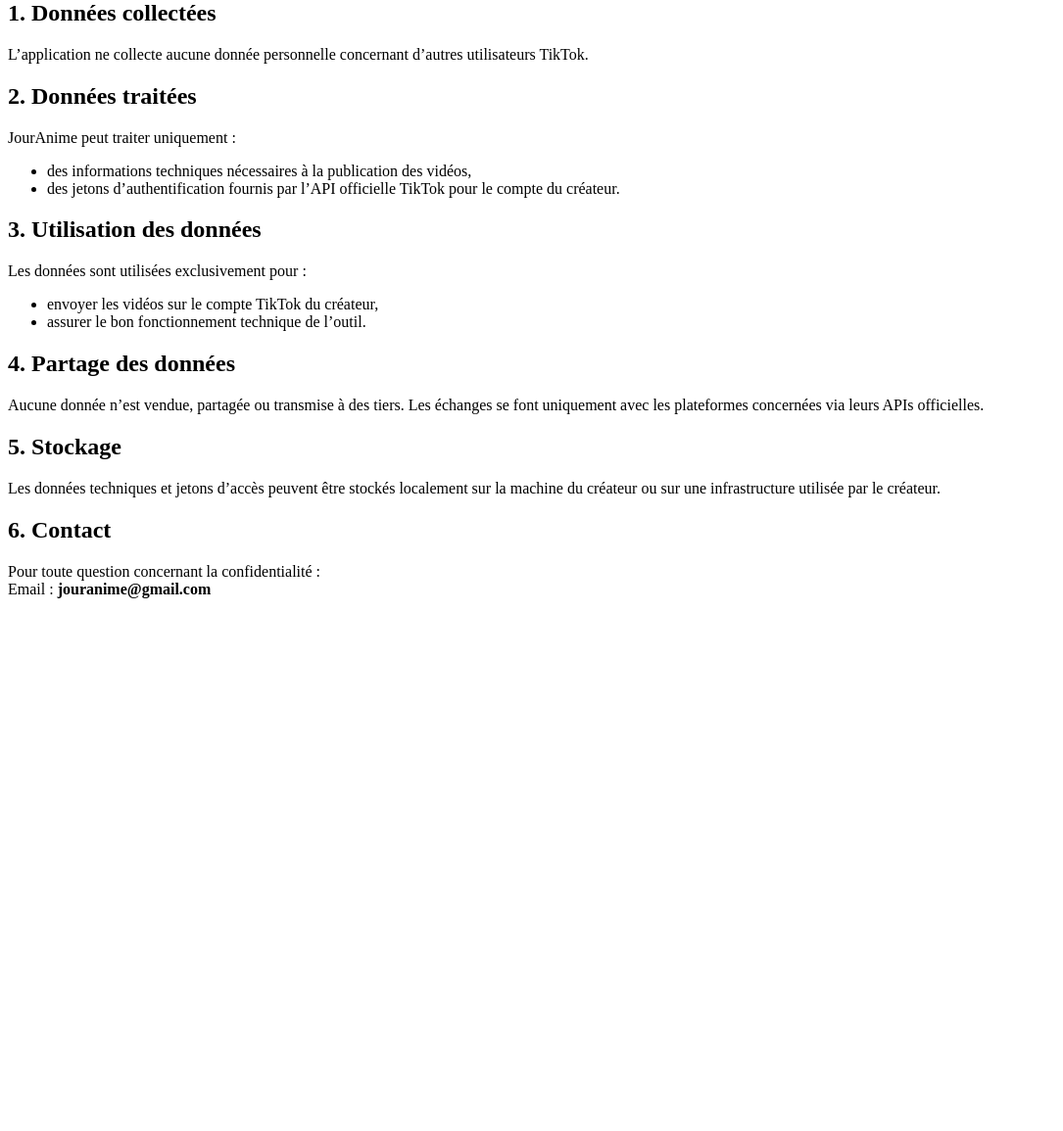
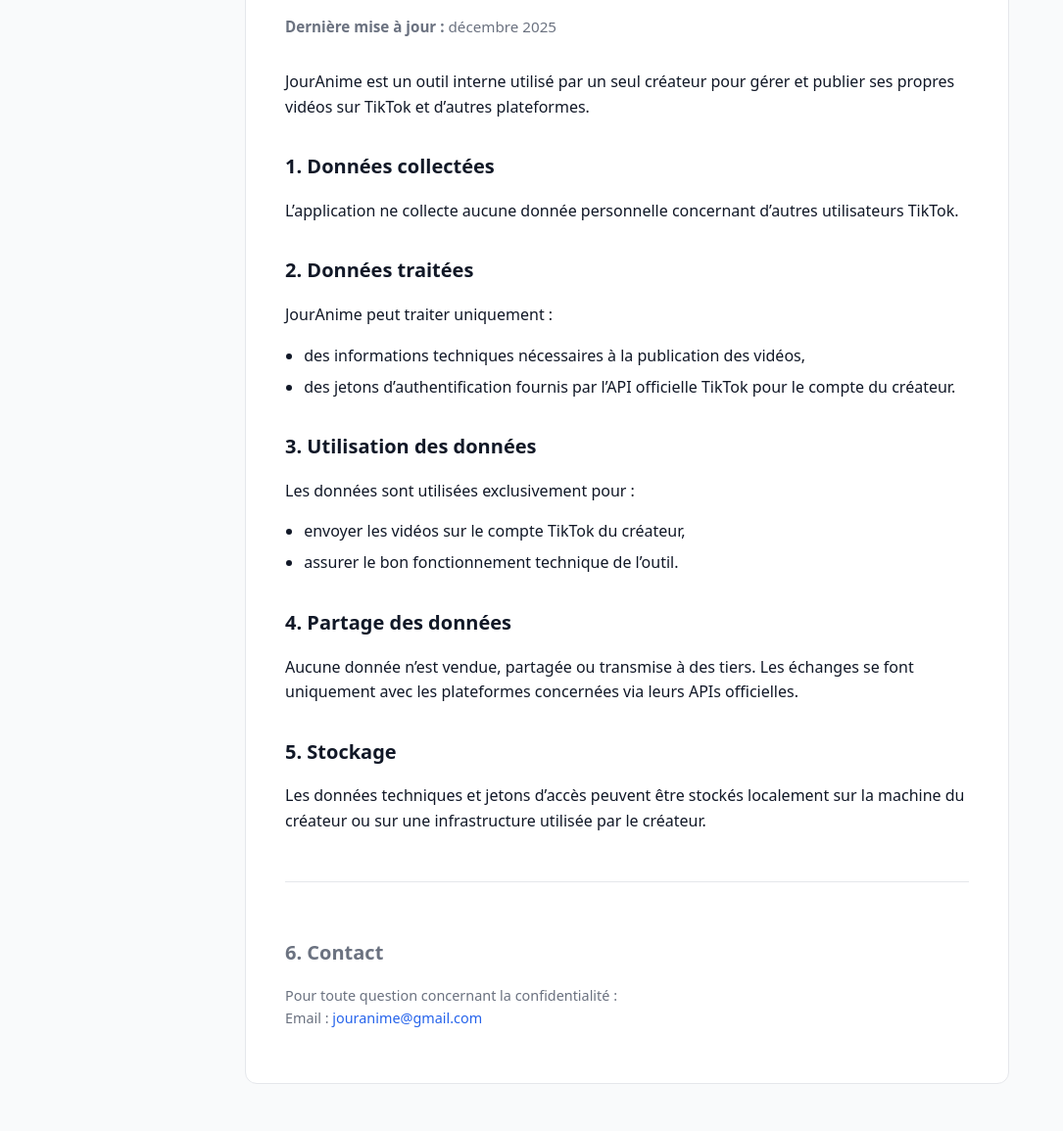
Before and after one commit to OrokaJemlargen/JourAnime.github.io, a plain HTML site: page privacy/index.html in a window 1280 px wide. Shown: the part 152-1307 px from the top of the page at 98% size, without its empty margins (0-1085 px from the left). Before the commit the page ends 800 px from the top, so only its background shows below. Drawn offline with Linux system fonts and the light colour scheme.

Commit message:
Update index.html

```diff
--- a/privacy/index.html
+++ b/privacy/index.html
@@ -4,36 +4,109 @@
   <meta charset="utf-8" />
   <meta name="viewport" content="width=device-width, initial-scale=1" />
   <title>Politique de confidentialité – JourAnime</title>
+
+  <style>
+    :root {
+      --bg: #f9fafb;
+      --card: #ffffff;
+      --text: #111827;
+      --muted: #6b7280;
+      --border: #e5e7eb;
+      --accent: #2563eb;
+    }
+
+    * {
+      box-sizing: border-box;
+    }
+
+    body {
+      margin: 0;
+      font-family: system-ui, -apple-system, BlinkMacSystemFont, "Segoe UI",
+                   Roboto, Helvetica, Arial, sans-serif;
+      background: var(--bg);
+      color: var(--text);
+      line-height: 1.6;
+    }
+
+    .container {
+      max-width: 820px;
+      margin: 48px auto;
+      padding: 0 20px;
+    }
+
+    .card {
+      background: var(--card);
+      border: 1px solid var(--border);
+      border-radius: 12px;
+      padding: 40px;
+    }
+
+    h1 {
+      margin-top: 0;
+      font-size: 2rem;
+    }
+
+    h2 {
+      margin-top: 2rem;
+      font-size: 1.25rem;
+    }
+
+    .meta {
+      color: var(--muted);
+      font-size: 0.95rem;
+      margin-bottom: 2rem;
+    }
+
+    ul {
+      padding-left: 1.2rem;
+    }
+
+    li {
+      margin: 0.4rem 0;
+    }
+
+    footer {
+      margin-top: 3rem;
+      padding-top: 1.5rem;
+      border-top: 1px solid var(--border);
+      color: var(--muted);
+      font-size: 0.9rem;
+    }
+
+    a {
+      color: var(--accent);
+      text-decoration: none;
+    }
+  </style>
 </head>
+
 <body>
+  <main class="container">
+    <section class="card">
 
       <h1>Politique de confidentialité</h1>
-
-<p><strong>Dernière mise à jour :</strong> décembre 2025</p>
+      <p class="meta"><strong>Dernière mise à jour :</strong> décembre 2025</p>
 
       <p>
-JourAnime est un outil interne utilisé par un seul créateur pour gérer et publier ses propres vidéos
-sur TikTok et d’autres plateformes.
+        JourAnime est un outil interne utilisé par un seul créateur pour gérer
+        et publier ses propres vidéos sur TikTok et d’autres plateformes.
       </p>
 
       <h2>1. Données collectées</h2>
       <p>
-L’application ne collecte aucune donnée personnelle concernant d’autres utilisateurs TikTok.
+        L’application ne collecte aucune donnée personnelle concernant d’autres
+        utilisateurs TikTok.
       </p>
 
       <h2>2. Données traitées</h2>
-<p>
-JourAnime peut traiter uniquement :
-</p>
+      <p>JourAnime peut traiter uniquement :</p>
       <ul>
         <li>des informations techniques nécessaires à la publication des vidéos,</li>
         <li>des jetons d’authentification fournis par l’API officielle TikTok pour le compte du créateur.</li>
       </ul>
 
       <h2>3. Utilisation des données</h2>
-<p>
-Les données sont utilisées exclusivement pour :
-</p>
+      <p>Les données sont utilisées exclusivement pour :</p>
       <ul>
         <li>envoyer les vidéos sur le compte TikTok du créateur,</li>
         <li>assurer le bon fonctionnement technique de l’outil.</li>
@@ -42,20 +115,25 @@ Les données sont utilisées exclusivement pour :
       <h2>4. Partage des données</h2>
       <p>
         Aucune donnée n’est vendue, partagée ou transmise à des tiers.
-Les échanges se font uniquement avec les plateformes concernées via leurs APIs officielles.
+        Les échanges se font uniquement avec les plateformes concernées
+        via leurs APIs officielles.
       </p>
 
       <h2>5. Stockage</h2>
       <p>
-Les données techniques et jetons d’accès peuvent être stockés localement sur la machine du créateur
-ou sur une infrastructure utilisée par le créateur.
+        Les données techniques et jetons d’accès peuvent être stockés localement
+        sur la machine du créateur ou sur une infrastructure utilisée par le créateur.
       </p>
 
+      <footer>
         <h2>6. Contact</h2>
         <p>
           Pour toute question concernant la confidentialité :<br>
-Email : <strong>jouranime@gmail.com</strong>
+          Email : <a href="mailto:jouranime@gmail.com">jouranime@gmail.com</a>
         </p>
+      </footer>
 
+    </section>
+  </main>
 </body>
 </html>
```
Lines whose indentation alone changed are shown as unchanged.
